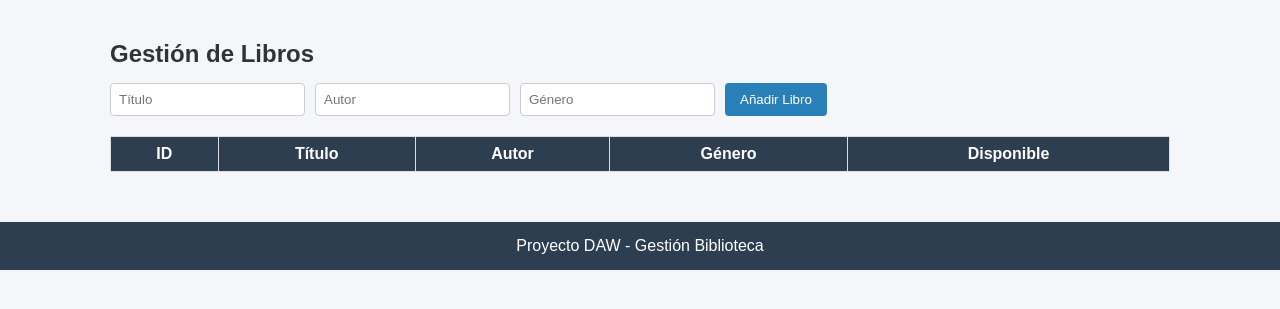
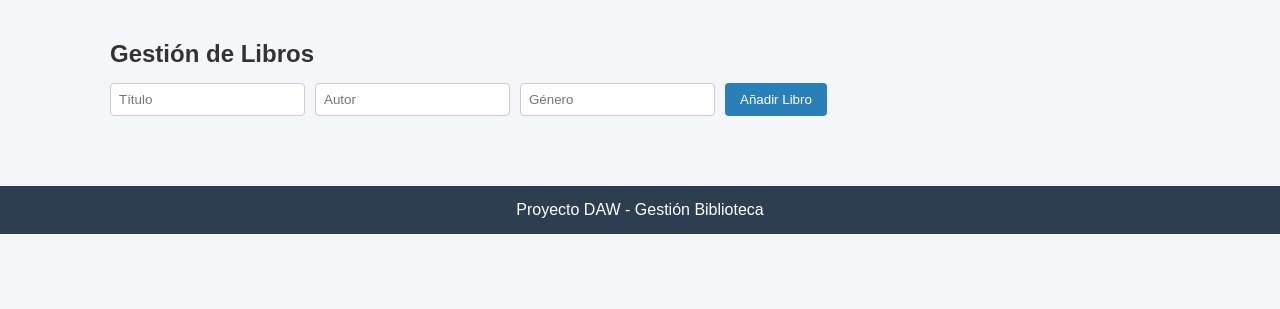
Before and after one commit to JorgeParrondo/AmpliacionEntornoCliente, a PHP site: page / in a window 1280 px wide. Shown: the part 128-437 px from the top of the page. Run offline with PHP 8.4, Linux system fonts and the light colour scheme; lists and menus that the app fills with data are empty.

Commit message:
cambio de index

```diff
--- a/Index.html
+++ b/Index.php
@@ -24,26 +24,12 @@
     <section id="libros" class="section">
         <h2>Gestión de Libros</h2>
 
-        <form id="formLibro">
+        <form id="formLibro" method="get" action="AccesoDatos.php">
             <input type="text" placeholder="Título" required>
             <input type="text" placeholder="Autor" required>
             <input type="text" placeholder="Género" required>
             <button type="submit">Añadir Libro</button>
         </form>
-
-        <table>
-            <thead>
-                <tr>
-                    <th>ID</th>
-                    <th>Título</th>
-                    <th>Autor</th>
-                    <th>Género</th>
-                    <th>Disponible</th>
-                </tr>
-            </thead>
-            <tbody id="tablaLibros">
-            </tbody>
-        </table>
     </section>
 
     <!-- SECCIÓN USUARIOS -->
```
